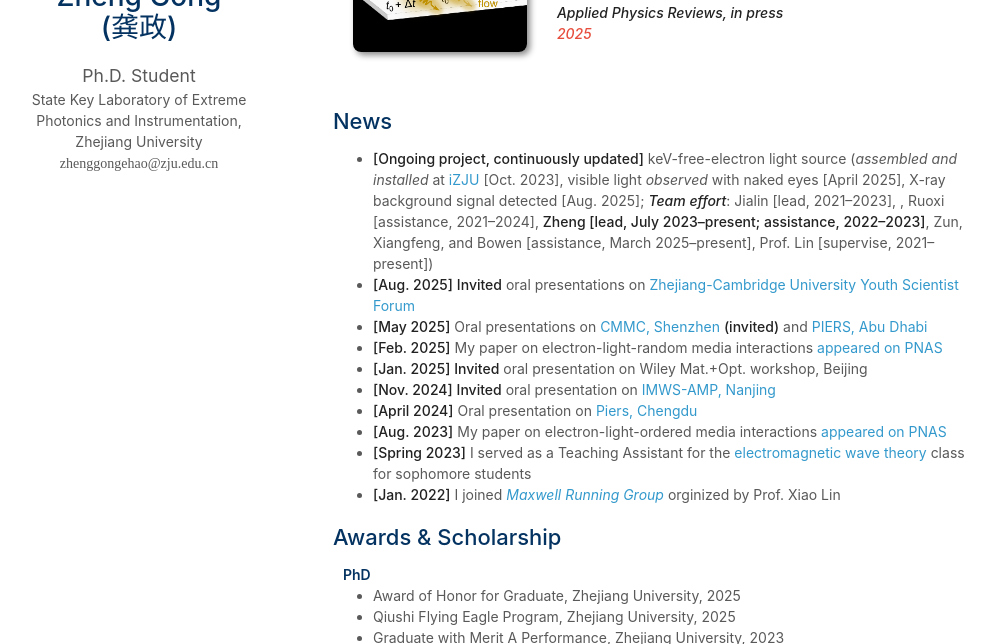
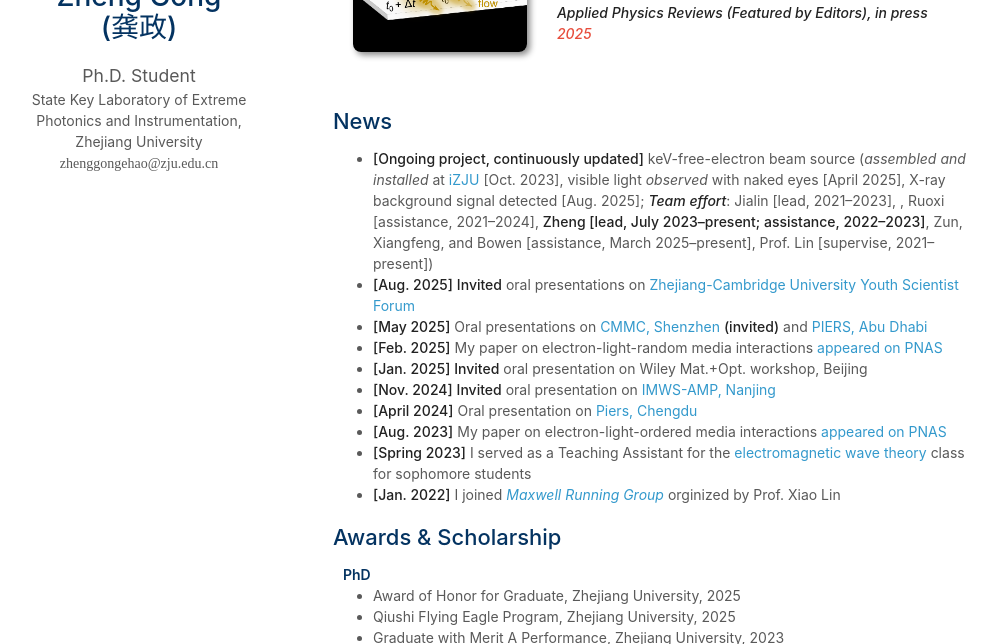
Before and after one commit to zhenggongehao/zhenggongehao.github.io, a Jekyll site: the page built from index.md, in a window 1280 px wide and 900 px high, scrolled down 1047 px, cut to the strip 256-900 px from the top of the window. Shown: the whole strip, without its empty margins (137-1134 px from the left). Built offline with Jekyll 4.4.1, drawn with Linux system fonts in a browser that asks for light colours; nearby versions of some CDN libraries; a style sheet for code colours, icons or effects is not loaded; our own code applies the rules of GitHub Pages for plain Markdown files.

Commit message:
update files

```diff
--- a/_data/publications.yml
+++ b/_data/publications.yml
@@ -40,7 +40,7 @@ main:
   - title: Reversed Cherenkov radiation via Fizeau-Fresnel drag
     authors: Bowen Zhang#, <strong>Zheng Gong#</strong>, Ruoxi Chen, Xuhuinan Chen, Yi Yang, Hongsheng Chen*, Ido Kaminer*, and Xiao Lin*
     conference_short: APR
-    conference: <strong>Applied Physics Reviews, in press</strong>
+    conference: <strong>Applied Physics Reviews (Featured by Editors), in press</strong>
     pdf:
     data:
     bibtex:
--- a/index.md
+++ b/index.md
@@ -16,7 +16,7 @@ layout: homepage
 {% include_relative _includes/publications.md %}
 
 ## News
-- **[Ongoing project, continuously updated]** keV-free-electron light source (_assembled and installed_ at [iZJU](https://www.intl.zju.edu.cn/en){:target="_blank"} [Oct. 2023], visible light _observed_ with naked eyes [April 2025], X-ray background signal detected [Aug. 2025]; **_Team effort_**: Jialin [lead, 2021–2023], , Ruoxi [assistance, 2021–2024], **Zheng [lead, July 2023–present; assistance, 2022–2023]**, Zun, Xiangfeng, and Bowen [assistance, March 2025–present], Prof. Lin [supervise, 2021–present])
+- **[Ongoing project, continuously updated]** keV-free-electron beam source (_assembled and installed_ at [iZJU](https://www.intl.zju.edu.cn/en){:target="_blank"} [Oct. 2023], visible light _observed_ with naked eyes [April 2025], X-ray background signal detected [Aug. 2025]; **_Team effort_**: Jialin [lead, 2021–2023], , Ruoxi [assistance, 2021–2024], **Zheng [lead, July 2023–present; assistance, 2022–2023]**, Zun, Xiangfeng, and Bowen [assistance, March 2025–present], Prof. Lin [supervise, 2021–present])
 - **[Aug. 2025]** **Invited** oral presentations on [Zhejiang-Cambridge University Youth Scientist Forum](./assets/files/Program%20V1.1(2).pdf){:target="_blank"}
 - **[May 2025]** Oral presentations on [CMMC, Shenzhen](https://www.metasoc.org.cn/cn/web/index/28310_2443311){:target="_blank"} **(invited)** and [PIERS, Abu Dhabi](https://abdb2025.piers.org/session.html?sid=S060){:target="_blank"}
 - **[Feb. 2025]** My paper on electron-light-random media interactions [appeared on PNAS](https://www.pnas.org/doi/10.1073/pnas.2413336122){:target="_blank"}
```
